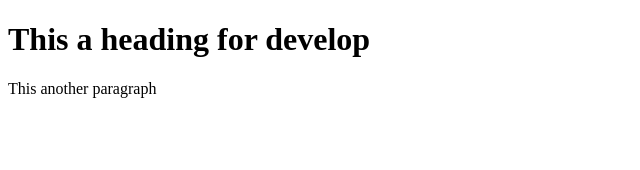
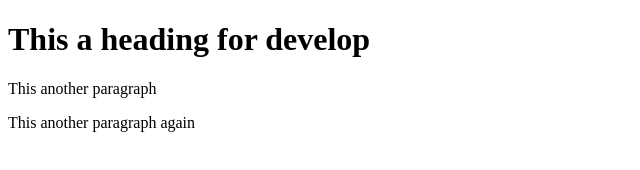
Before and after one commit to KobeB87/git-rebase, a plain HTML site: page index.html in a window 1280 px wide. Shown: the whole page, without its empty margins (0-640 px from the left). Drawn offline with Linux system fonts and the light colour scheme.

Commit message:
Second commit from feature2

```diff
--- a/index.html
+++ b/index.html
@@ -6,5 +6,6 @@
 <body>
 <h1>This a heading for develop</h1>
 <p>This another paragraph</p>
+<p>This another paragraph again</p>
 </body>
 </html>
```
